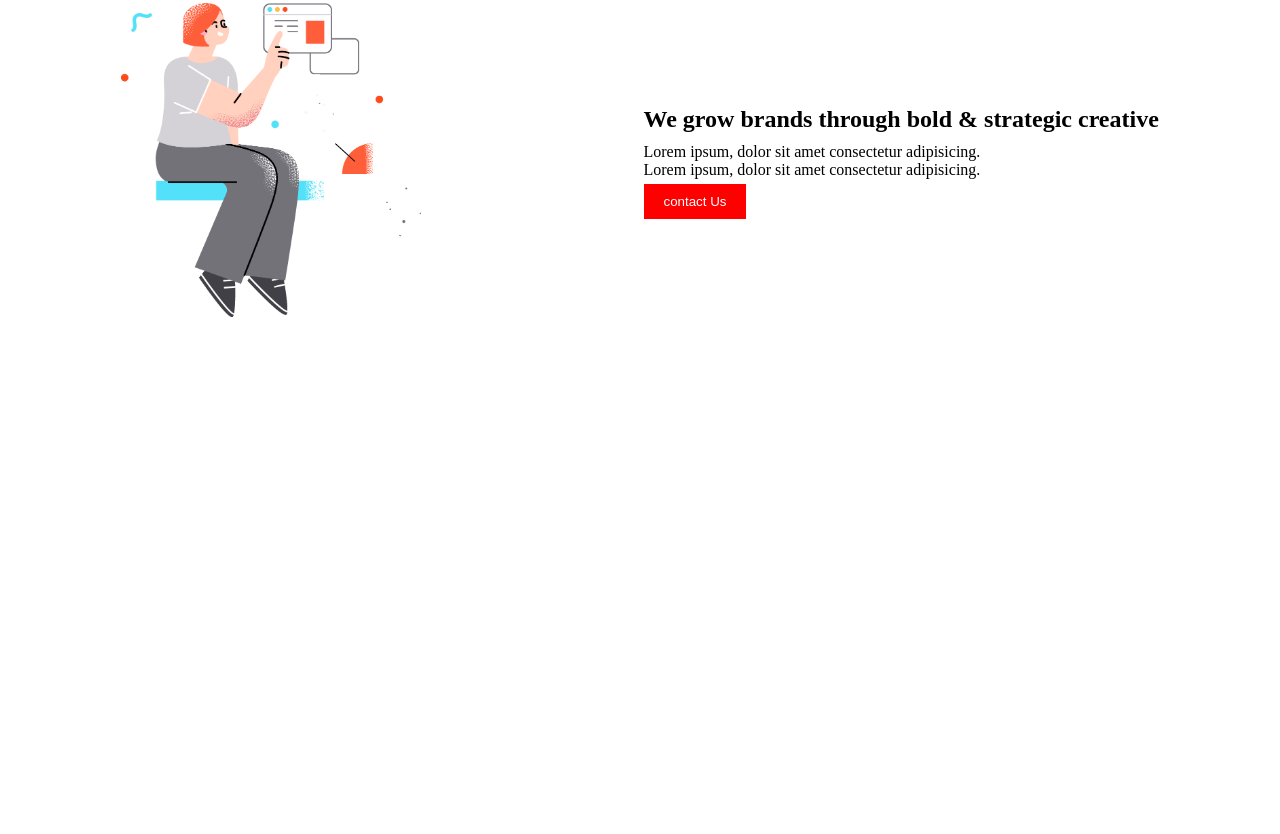
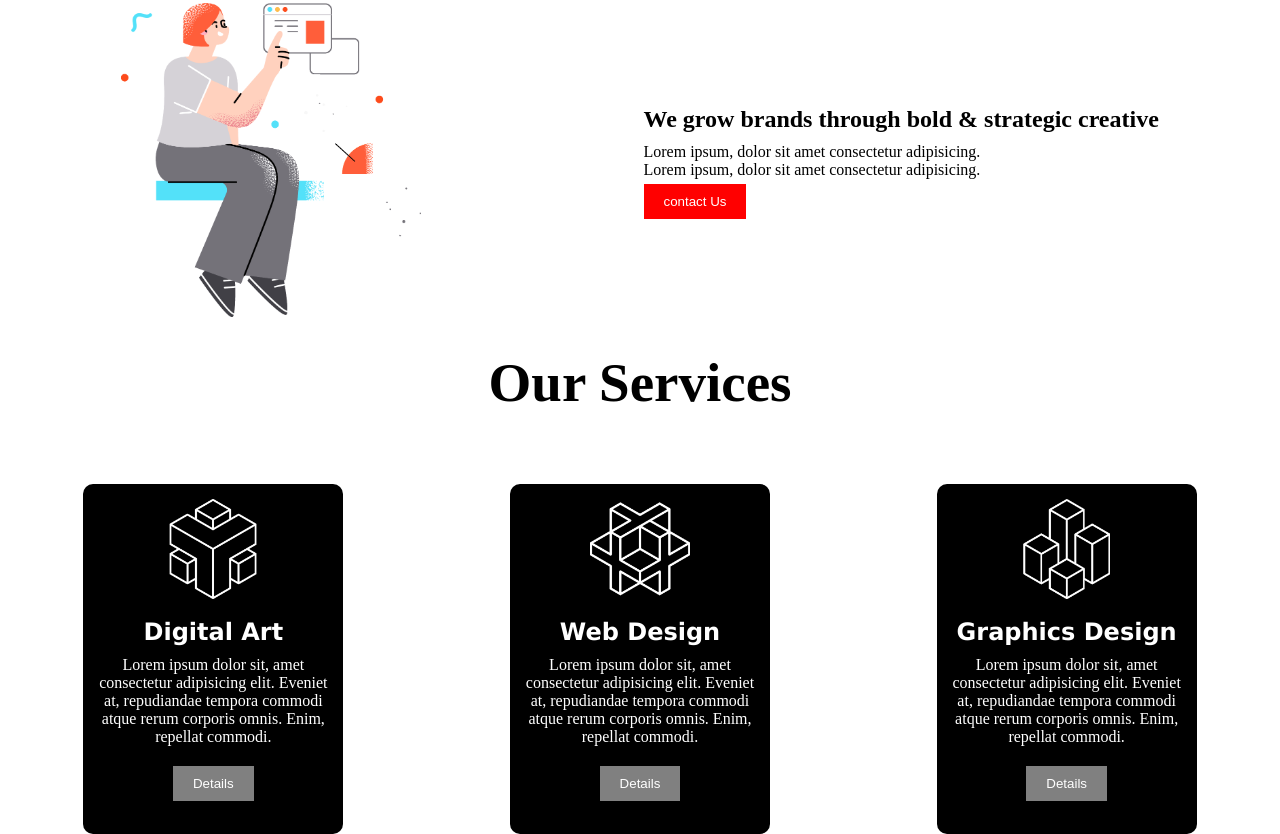
Before and after one commit to shihab01118/Concept-Project-1, a plain HTML site: page index.html in a window 1280 px wide. Shown: the part 963-1797 px from the top of the page. Before the commit the page ends 1294 px from the top, so only its background shows below. Drawn offline with Linux system fonts and the light colour scheme; files whose address does not match are found by name.

Commit message:
service section completed

```diff
--- a/css/style.css
+++ b/css/style.css
@@ -91,3 +91,40 @@
     color: white;
     border: none;
 }
+
+/* service section starts */
+
+.service-title {
+    font-size: 55px;
+    text-align: center;
+    margin: 20px 0;
+}
+.service-container {
+    display: flex;
+    justify-content: space-around;
+}
+.cards {
+    color: white;
+    background-color: black;
+    width: 230px;
+    height: 320px;
+    padding: 15px;
+    text-align: center;
+    border-radius: 10px;
+    margin-top: 50px;
+}
+.card-img {
+    width: 100px;
+    margin-bottom: 15px;
+}
+.card-title {
+    margin-bottom: 10px;
+    font-family: Verdana, Geneva, Tahoma, sans-serif;
+}
+.btn-card {
+    margin-top: 20px;
+    padding: 10px 20px;
+    background-color: gray;
+    color: white;
+    border: none;
+}
--- a/index.html
+++ b/index.html
@@ -53,6 +53,34 @@
                 </div>
             </div>
         </section>
+
+        <!-- service section starts here -->
+        <section>
+            <h1 class="service-title">Our Services</h1>
+            <div class="service-container">
+                <div class="cards">
+                    <img src="icons/0.png" alt="card 1 icon" class="card-img">
+                    <h2 class="card-title">Digital Art</h2>
+                    <p class="card-text">Lorem ipsum dolor sit, amet consectetur adipisicing elit. Eveniet
+                    at, repudiandae tempora commodi atque rerum corporis omnis. Enim, repellat commodi.</p>
+                    <button class="btn-card">Details</button>
+                </div>
+                <div class="cards">
+                    <img src="icons/1.png" alt="card 1 icon" class="card-img">
+                    <h2 class="card-title">Web Design</h2>
+                    <p class="card-text">Lorem ipsum dolor sit, amet consectetur adipisicing elit. Eveniet
+                    at, repudiandae tempora commodi atque rerum corporis omnis. Enim, repellat commodi.</p>
+                    <button class="btn-card">Details</button>
+                </div>
+                <div class="cards">
+                    <img src="icons/2.png" alt="card 1 icon" class="card-img">
+                    <h2 class="card-title">Graphics Design</h2>
+                    <p class="card-text">Lorem ipsum dolor sit, amet consectetur adipisicing elit. Eveniet
+                    at, repudiandae tempora commodi atque rerum corporis omnis. Enim, repellat commodi.</p>
+                    <button class="btn-card">Details</button>
+                </div>
+            </div>
+        </section>
     </main>
     <footer></footer>
 </body>
```
